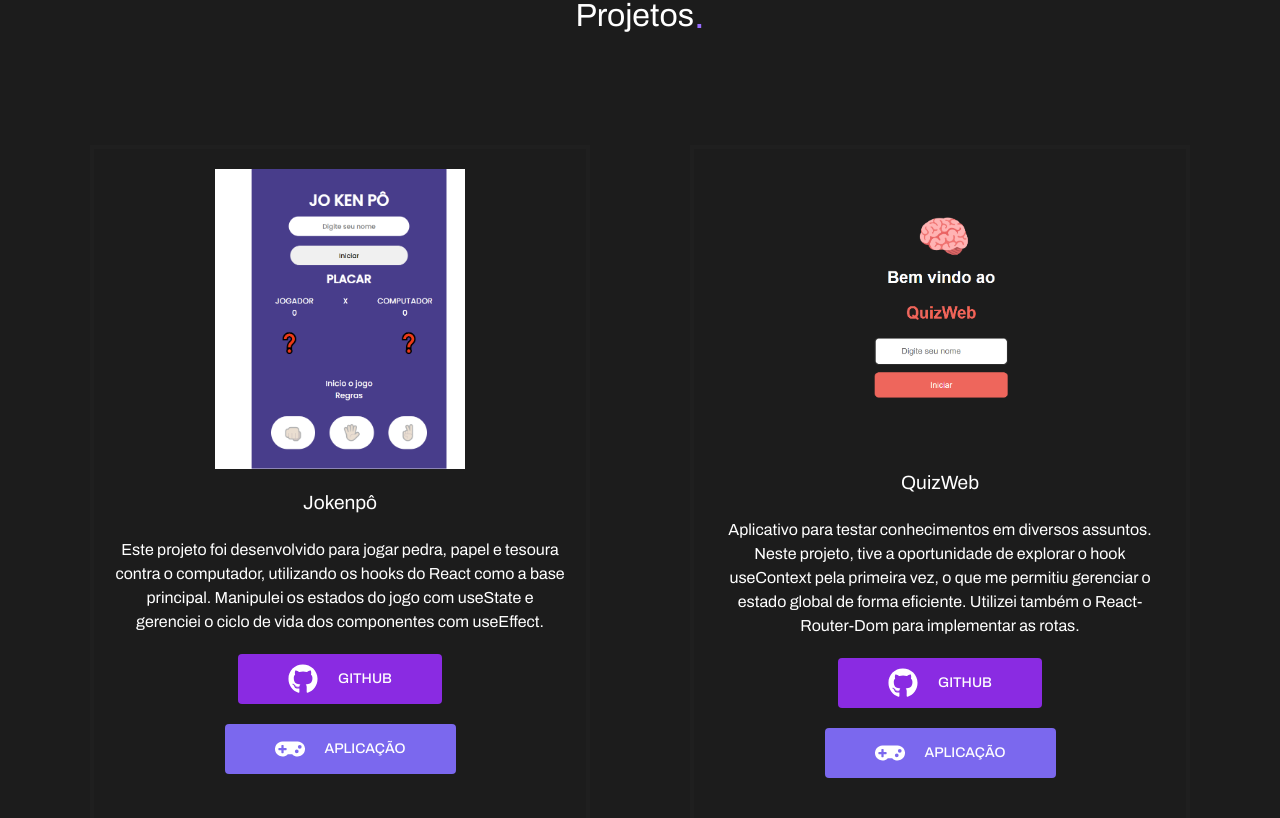
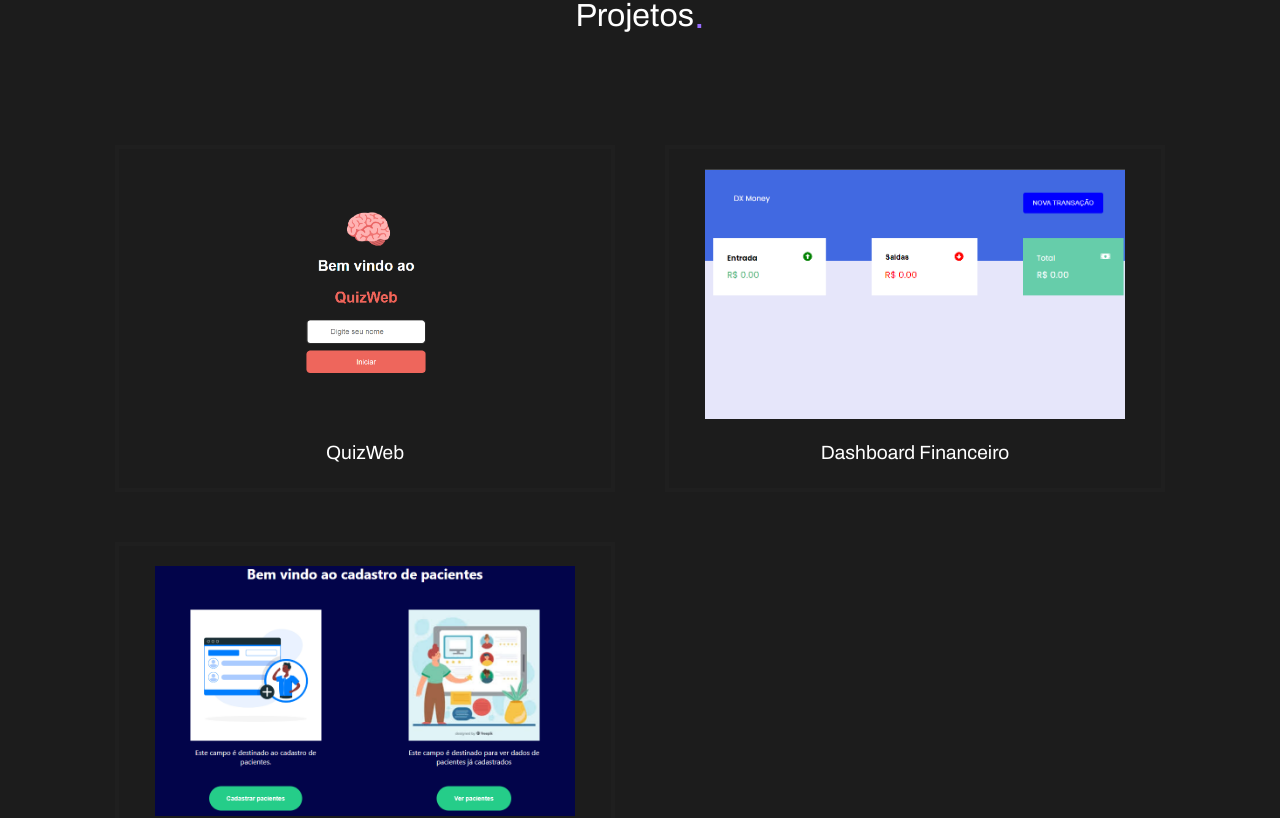
Before and after one commit to EbertPalmeira/Portfolio, a React (Vite) app: page / in a window 1280 px wide. Shown: the part 1434-2252 px from the top of the page. Built offline with nearby package versions, Linux system fonts and the light colour scheme.

Commit message:
alteracoes em projetos , e em meus conhecimentos

```diff
--- a/src/Components/Projetos/index.tsx
+++ b/src/Components/Projetos/index.tsx
@@ -1,6 +1,5 @@
-import { Grid, Typography, Box, Avatar, Button } from '@mui/material';
-import { FaGithub, FaGamepad } from 'react-icons/fa';
-import jokenpo from '../../imgs/jokenpo.png';
+import { Grid, Typography, Box, Avatar } from '@mui/material';
+import { FaExternalLinkAlt } from "react-icons/fa"
 import Quiz from '../../imgs/quiz.png';
 import Dash from '../../imgs/dash.png'
 import Ubs from '../../imgs/ubs.png'
@@ -8,6 +7,8 @@ import Ubs from '../../imgs/ubs.png'
 import { useEffect } from 'react';
 import AOS from 'aos';
 import 'aos/dist/aos.css';
+
+import '../../App.css'
 
 const Projetos = () => {
 
@@ -41,116 +42,99 @@ const Projetos = () => {
       display:'grid',
       gridTemplateColumns:"500px 500px",
       justifyContent:'center',
-      gap:'100px',
+      gap:'50px',
       padding:'50px',
-
 
       '@media (max-width:1200px)':{
           flexDirection:'column',
           gridTemplateColumns:"1fr",
 
-                        }
+        },
+        '@media (max-width:500px)':{
+          gridTemplateColumns:"350px",
+
+        }
     }}
 
     >
-      {/* Jokenpo */}
-      <Grid   data-aos="zoom-in"
-      data-aos-duration="3000">
-        <Box sx={{
-          flex: '1 1 45%',
-          display: 'flex',
-          flexDirection: 'column',
-          alignItems: 'center',
-          gap: '20px',
-          textAlign: 'center',
-          border: '4px solid #1f1f1f',
-          padding: '20px',
-          minHeight: '650px',
-          transition: '0.5s',
-          '&:hover': {
-            boxShadow: '0px 0px 13px 5px #1f1f1f'
-          }
-        }}>
-          <Avatar src={jokenpo} sx={{ width: '250px', height: '300px', borderRadius: 0,textAlign:'center' }} />
-          <Typography sx={{ color: '#fff', fontSize: '1.2em' }}>Jokenpô</Typography>
-          <Typography sx={{ color: '#fff' }}>
-            Este projeto foi desenvolvido para jogar pedra, papel e tesoura contra o computador,
-            utilizando os hooks do React como a base principal. Manipulei os estados do jogo com useState e gerenciei o
-            ciclo de vida dos componentes com useEffect.
-          </Typography>
-          <Button href='https://github.com/EbertPalmeira/Jokenpo' sx={{
-            display: 'flex',
-            gap: '20px',
-            background: '#8a2be2',
-            color: '#fff',
-            transition: '0.5s',
-            padding:'10px 50px'
-          }}>
-            <FaGithub size={30} style={{ color: '#fff' }} />
-            GitHub
-          </Button>
-          <Button href='https://github.com/EbertPalmeira/Jokenpo' sx={{
-            display: 'flex',
-            gap: '20px',
-            background: '#7B68EE',
-            color: '#fff',
-            transition: '0.5s',
-            padding:'10px 50px'
-          }}>
-            <FaGamepad size={30} style={{ color: '#fff' }} />
-            Aplicação
-          </Button>
-        </Box>
-      </Grid>
+
 
       {/* QuizWeb */}
-      <Grid data-aos="zoom-in"
-      data-aos-duration="3000">
-        <Box sx={{
-          display: 'flex',
-          flexDirection: 'column',
-          alignItems: 'center',
-          gap: '20px',
-          textAlign: 'center',
-          border: '4px solid #1f1f1f',
-          padding: '20px',
-          minHeight: '650px',
-          transition: '0.5s',
-          '&:hover': {
-            boxShadow: '0px 0px 13px 5px #1f1f1f'
-          }
-        }}>
-          <Avatar src={Quiz} sx={{ width: '200px', height: '280px', borderRadius: 0, }} />
-          <Typography sx={{ color: '#fff', fontSize: '1.2em' }}>QuizWeb</Typography>
-          <Typography sx={{ color: '#fff' }}>
-            Aplicativo para testar conhecimentos em diversos assuntos.
-            Neste projeto, tive a oportunidade de explorar o hook useContext pela primeira vez, o que me permitiu gerenciar o estado global de forma eficiente.
-            Utilizei também o React-Router-Dom para implementar as rotas.
-          </Typography>
-          <Button href='https://github.com/EbertPalmeira/QuizWeb' sx={{
-            display: 'flex',
-            gap: '20px',
-            background: '#8a2be2',
-            color: '#fff',
-            transition: '0.5s',
-            padding:'10px 50px'
-          }}>
-            <FaGithub size={30} style={{ color: '#fff' }} />
-            GitHub
-          </Button>
-          <Button href='https://quizebertdeveloper.netlify.app/' sx={{
-            display: 'flex',
-            gap: '20px',
-            background: '#7B68EE',
-            color: '#fff',
-            transition: '0.5s',
-            padding:'10px 50px'
-          }}>
-            <FaGamepad size={30} style={{ color: '#fff' }} />
-            Aplicação
-          </Button>
+    <Grid data-aos="zoom-in" data-aos-duration="3000">
+      <Box
+        sx={{
+          display: "flex",
+          flexDirection: "column",
+          alignItems: "center",
+          gap: "20px",
+          textAlign: "center",
+          border: "4px solid #1f1f1f",
+          padding: "20px",
+          transition: "0.5s",
+          "&:hover": {
+            boxShadow: "0px 0px 13px 5px #1f1f1f",
+          },
+        }}
+      >
+        {/* Wrapper para Avatar com emoji */}
+        <Box
+          sx={{
+            position: "relative",
+            "&:hover .emoji": {
+              opacity: 1, // Mostra o emoji ao passar o mouse
+            },
+          }}
+        >
+          {/* Avatar */}
+          <Avatar
+            src={Quiz}
+            sx={{
+              width: "200px",
+              height: "250px",
+              borderRadius: 0,
+
+             '@media (max-width:500px)':{
+                width:'100%',
+                maxWidth: '100%',
+                height: 'auto',}
+
+
+            }}
+          />
+
+          {/* Emoji no centro */}
+          <Box
+            component="a"
+            href="https://quizebertdeveloper.netlify.app/"
+            target="_blank"
+            rel="noopener noreferrer"
+            className="emoji"
+            sx={{
+              position: "absolute",
+              top: "50%",
+              left: "50%",
+              transform: "translate(-50%, -50%)", // Centraliza no meio
+              fontSize: "50px",
+              color: "#fff",
+              textDecoration: "none",
+              opacity: 0, // Esconde o emoji por padrão
+              transition: "opacity 0.3s ease, transform 0.3s ease",
+              "&:hover": {
+                transform: "translate(-50%, -50%) scale(1.5)", // Zoom ao passar o mouse no emoji
+              },
+
+
+            }}
+          >
+            <FaExternalLinkAlt color='#4682B4	' className='icon'/>
+          </Box>
         </Box>
-      </Grid>
+
+        <Typography sx={{ color: "#fff", fontSize: "1.2em" }}>QuizWeb</Typography>
+      </Box>
+</Grid>
+
+
 
       {/* Dashboard */}
         <Grid data-aos="zoom-in"
@@ -163,55 +147,68 @@ const Projetos = () => {
             textAlign: 'center',
             border: '4px solid #1f1f1f',
             padding: '20px',
-            minHeight: '650px',
+
             transition: '0.5s',
             '&:hover': {
               boxShadow: '0px 0px 13px 5px #1f1f1f'
             }
           }}>
-            <Avatar src={Dash}  sx={{
+            <Box
+          sx={{
+            position: "relative",
+            "&:hover .emoji": {
+              opacity: 1, // Mostra o emoji ao passar o mouse
+            },
+          }}
+        >
+          {/* Avatar */}
+          <Avatar
+            src={Dash}
+            sx={{
               width: '420px',
               height: '250px',
-                borderRadius: 0,
-                objectFit: 'contain' ,
+              borderRadius: 0,
 
-                '@media (max-width:1200px)':{
-                  width: '350px',
-                  height: '220px',
-                }
+              '@media (max-width:500px)':{
+                width:'100%',
+                maxWidth: '100%',
+                height: 'auto',}
 
-                }} />
+            }}
+          />
+
+          {/* Emoji no centro */}
+          <Box
+            component="a"
+            href="https://www.linkedin.com/posts/ebert-palmeira-dev_react-typescript-webdevelopment-activity-7236910703205355521-Fr9F?utm_source=share&utm_medium=member_desktop"
+            target="_blank"
+            rel="noopener noreferrer"
+            className="emoji"
+            sx={{
+              position: "absolute",
+              top: "50%",
+              left: "50%",
+              transform: "translate(-50%, -50%)", // Centraliza no meio
+              fontSize: "50px",
+              color: "#fff",
+              textDecoration: "none",
+              opacity: 0, // Esconde o emoji por padrão
+              transition: "opacity 0.3s ease, transform 0.3s ease",
+              "&:hover": {
+                transform: "translate(-50%, -50%) scale(1.5)", // Zoom ao passar o mouse no emoji
+              },
+            }}
+          >
+            <FaExternalLinkAlt color='#4682B4	' className='icon'/>
+          </Box>
+        </Box>
+
             <Typography sx={{ color: '#fff', fontSize: '1.2em' }}>Dashboard Financeiro</Typography>
-            <Typography sx={{ color: '#fff' }}>
-            Desenvolvi um dashboard financeiro interativo utilizando React, que permite o controle e visualização de entradas e saídas financeiras. O projeto inclui gráficos dinâmicos que se atualizam em tempo real,
-            destacando as transações de forma visual com cores diferenciadas para entradas e saídas.
-            </Typography>
-            <Button href='https://github.com/EbertPalmeira/dashboardFinanceiro' sx={{
-              display: 'flex',
-              gap: '20px',
-              background: '#8a2be2',
-              color: '#fff',
-              transition: '0.5s',
-              padding:'10px 50px'
-            }}>
-              <FaGithub size={30} style={{ color: '#fff' }} />
-              GitHub
-            </Button>
-            <Button href='https://www.linkedin.com/feed/update/urn:li:activity:7236910703205355521/' sx={{
-              display: 'flex',
-              gap: '20px',
-              background: '#7B68EE',
-              color: '#fff',
-              transition: '0.5s',
-              padding:'10px 50px'
-            }}>
-              <FaGamepad size={30} style={{ color: '#fff' }} />
-              Aplicação
-            </Button>
+
           </Box>
         </Grid>
 
-      {/* Ubs */}
+        {/* Ubs */}
         <Grid data-aos="zoom-in"
           data-aos-duration="3000">
           <Box sx={{
@@ -222,56 +219,62 @@ const Projetos = () => {
             textAlign: 'center',
             border: '4px solid #1f1f1f',
             padding: '20px',
-            minHeight: '650px',
+
             transition: '0.5s',
             '&:hover': {
               boxShadow: '0px 0px 13px 5px #1f1f1f'
             }
           }}>
-            <Avatar src={Ubs}  sx={{
+            {/* Wrapper para Avatar com emoji */}
+        <Box
+          sx={{
+            position: "relative",
+            "&:hover .emoji": {
+              opacity: 1, // Mostra o emoji ao passar o mouse
+            },
+          }}
+        >
+          {/* Avatar */}
+          <Avatar
+            src={Ubs}
+            sx={{
               width: '420px',
               height: '250px',
-                borderRadius: 0,
-                objectFit: 'contain',
+              borderRadius: 0,
 
-                '@media (max-width:1200px)':{
-                  width: '350px',
-                  height: '250px',
-                }
+              '@media (max-width:500px)':{
+                width:'100%',
+                maxWidth: '100%',
+                height: 'auto',}
+            }}
+          />
 
-
-                }} />
+          {/* Emoji no centro */}
+          <Box
+            component="a"
+            href="https://www.linkedin.com/posts/ebert-palmeira-dev_react-typescript-materialui-activity-7233233472801112064-n4kE?utm_source=share&utm_medium=member_desktop"
+            target="_blank"
+            rel="noopener noreferrer"
+            className="emoji"
+            sx={{
+              position: "absolute",
+              top: "50%",
+              left: "50%",
+              transform: "translate(-50%, -50%)", // Centraliza no meio
+              fontSize: "50px",
+              color: "#fff",
+              textDecoration: "none",
+              opacity: 0, // Esconde o emoji por padrão
+              transition: "opacity 0.3s ease, transform 0.3s ease",
+              "&:hover": {
+                transform: "translate(-50%, -50%) scale(1.5)", // Zoom ao passar o mouse no emoji
+              },
+            }}
+          >
+            <FaExternalLinkAlt color='#4682B4	' className='icon'/>
+          </Box>
+        </Box>
             <Typography sx={{ color: '#fff', fontSize: '1.2em' }}>Cadastro de Pacientes</Typography>
-            <Typography sx={{ color: '#fff' }}>
-            Sistema completo de cadastro de pacientes usando React, Node.js e Supabase.
-            O projeto permite o registro e a gestão de informações detalhadas dos pacientes.O front-end,
-            construído com React, fornece uma interface
-              intuitiva , enquanto o back-end em Node.js gerencia a lógica de negócios e interage com o banco
-               de dados Supabase .
-            </Typography>
-            <Button href='https://github.com/EbertPalmeira/Projeto-cadastro-de-pacientes' sx={{
-              display: 'flex',
-              gap: '20px',
-              background: '#8a2be2',
-              color: '#fff',
-              transition: '0.5s',
-              padding:'10px 50px'
-            }}>
-              <FaGithub size={30} style={{ color: '#fff' }} />
-              GitHub
-            </Button>
-            <Button href='https://www.linkedin.com/feed/update/urn:li:activity:7233233472801112064/' sx={{
-              display: 'flex',
-              gap: '20px',
-              background: '#7B68EE',
-              color: '#fff',
-              transition: '0.5s',
-              padding:'10px 50px'
-            }}>
-              <FaGamepad size={30} style={{ color: '#fff' }} />
-              Aplicação
-            </Button>
-
           </Box>
         </Grid>
 
--- a/src/main.tsx
+++ b/src/main.tsx
@@ -1,7 +1,7 @@
 import { StrictMode } from 'react'
 import { createRoot } from 'react-dom/client'
 import App from './App.tsx'
-import './index.css'
+
 
 createRoot(document.getElementById('root')!).render(
   <StrictMode>
```
Also changed, not shown: src/App.css (+11 -0 lines), src/Components/Conhecimentos/index.tsx (+46 -3 lines), src/index.css (deleted), 1 other file (tests, documents, lock files or other folders).
